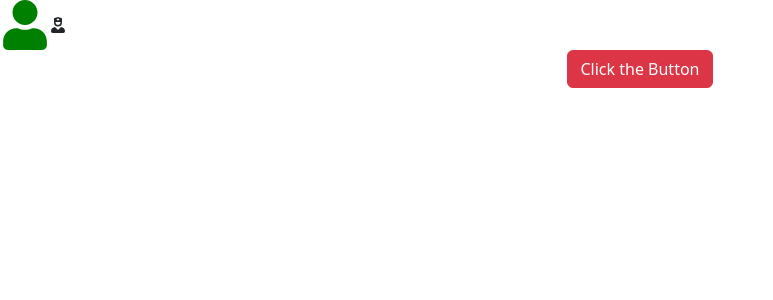
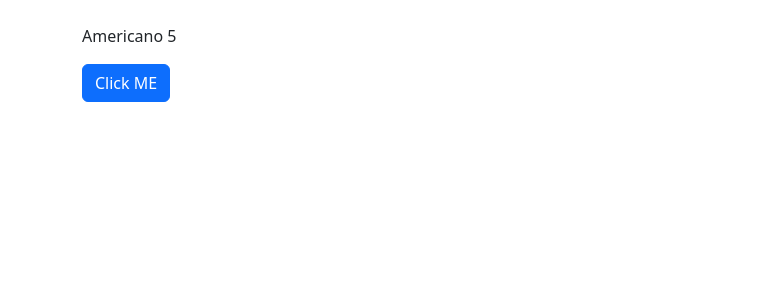
Before and after one commit to tamjidzihan/reactJS, a React (Vite) app: page / in a window 1280 px wide. Shown: the top 300 px of the page, without its empty margins (0-773 px from the left). Built offline with nearby package versions, Linux system fonts and the light colour scheme.

Commit message:
home 2024-04-28

```diff
--- a/src/App.tsx
+++ b/src/App.tsx
@@ -7,6 +7,7 @@ import ListGroup from './components/ListGroup';
 import Alert from './components/Alert';
 import Button from './components/Button';
 import AlertButton from './components/AlertButton';
+import Message from './components/Message';
 
 function App() {
 
@@ -173,39 +174,61 @@ function App() {
   }
 
 
+  const [alertVisible, SetAlertVisibility] = useState(false)
 
-  const [alertVisible, SetAlertVisibility] = useState(false)
+
+  const [drink, setDrink] = useState({
+    title: "Americano",
+    price: 5
+  });
+
+  const handleClick = () => {
+    const newDrink = {
+      ...drink,
+      price: 6
+    };
+    setDrink(newDrink);
+  }
+
+  return (
+
+    <>
+      <div className=' container mt-4'>
+        <p>{drink.title + ' ' + drink.price}</p>
+        <button className=' btn btn-primary ' onClick={handleClick}>Click ME</button>
+      </div>
 
 
 
 
 
 
+      {/* <div className=' container text-center '>
+
+        {alertVisible && <Alert onClose={() => {
+          SetAlertVisibility(false)
+        }}>The Button has been Clicked </Alert>}
+
+        <AlertButton
+          onClick={() => {
+            SetAlertVisibility(true)
+
+          }
+          }
+        />
+      </div > */}
 
 
-
-  return (
-
-    <>
+      {/* <Message />
+        <Message />
+        <Message /> */}
 
 
-      <FaUser color='green' size={50} />
-      <FaUserNurse />
+      {/* <FaUser color='green' size={50} />
+          <FaUserNurse />
+     */}
 
 
-
-
-
-
-      <div className=' container text-center '>
-        {alertVisible && <Alert onClose={() => SetAlertVisibility(false)}>The Button Is Clicked </Alert>}
-        <AlertButton
-          onClick={() =>
-            SetAlertVisibility(true)
-            //
-          }
-        />
-      </div>
 
       {/* <div>
         <Button
--- a/src/components/AlertButton.tsx
+++ b/src/components/AlertButton.tsx
@@ -7,8 +7,6 @@ interface Props {
 function AlertButton({ onClick }: Props) {
     const [selectButtonStyle, SetselectButtonStyle] = useState("danger")
     const [selectButtonText, setSelectButtonText] = useState('Click the Button')
-
-
 
 
     return (
--- /dev/null
+++ b/src/components/Message.tsx
@@ -0,0 +1,18 @@
+import React from 'react'
+
+
+
+let count2 = 0;
+
+function Message() {
+    let count = 0;
+    count++;
+    count2++;
+    return (
+        <div>
+            Message {count} {count2}
+        </div>
+    )
+}
+
+export default Message
```
